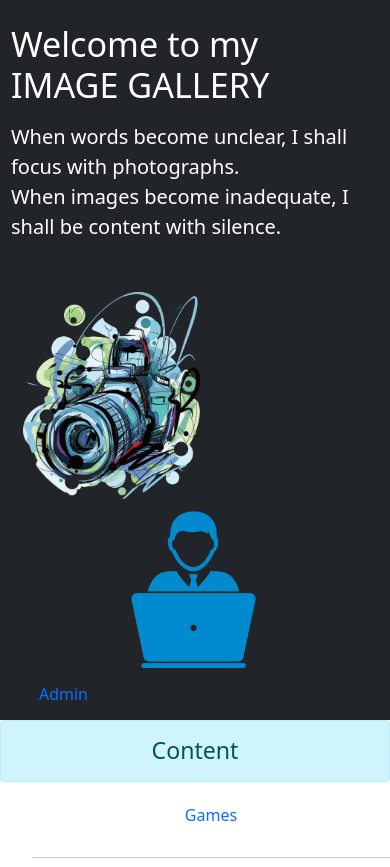
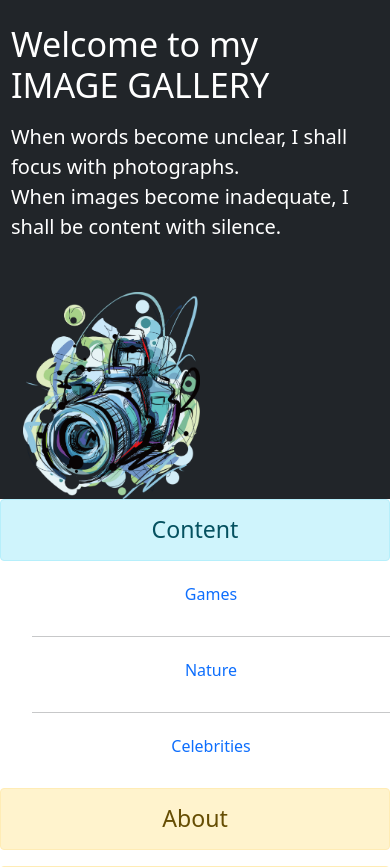
Before and after one commit to Hardikpac/ImageGallery, a Django app: page /about in a window 390 px wide. Shown: the top 867 px of the page. Run offline with Django 3.2, Linux system fonts and the light colour scheme; some libraries are stand-ins or nearby versions.

Commit message:
Promise last commit

```diff
--- a/ImgGallery/templates/about.html
+++ b/ImgGallery/templates/about.html
@@ -1,4 +1,5 @@
 {% extends 'index.html' %}
+{% block title %}About{% endblock %}
 {% block content %}
     <h3 class="text-center alert alert-warning">About</h3>
     <div class=' text-center alert alert-warning' style="padding-left:25%;padding-top:5%;padding-bottom:5%">
--- a/ImgGallery/templates/contact.html
+++ b/ImgGallery/templates/contact.html
@@ -1,4 +1,5 @@
 {% extends 'index.html' %}
+{% block title %}Contact{% endblock %}
 {%load static%}
 {% block content %}
     <h3 class="text-center alert alert-danger">Contact</h3>
--- a/ImgGallery/templates/disp.html
+++ b/ImgGallery/templates/disp.html
@@ -1,4 +1,5 @@
 {% extends 'index.html' %}
+{% block title %}Image Gallery{% endblock %}
 {% block content %}
     <h3 class="text-center alert alert-primary">{{gen}}</h3>
     {% if there == True %}
--- a/ImgGallery/templates/index.html
+++ b/ImgGallery/templates/index.html
@@ -14,7 +14,7 @@
       crossorigin="anonymous"
     />
 
-    <title>Image Gallery</title>
+    <title>{%block title%}Image Gallery{% endblock %}</title>
     <style>
         #linker:hover {background-color: yellow;color:black;}
         #admin-pass:hover{background-color:white;color-black;s}
@@ -30,16 +30,9 @@
                         <br>When images become inadequate, I shall be content with silence.</p>
                     </div>
                     <div class = "col-md-4 align-content-center" style="margin-top: 2.80%;">
-                        <div class='col-md-10'>
                             <img width='50%'  src="{% static 'images/camera.png' %}" alt="Image of logo">
-                        </div>
                     </div>
-                    <div class="col-md-1">
-                        <span href="">
-                            <img width="50%" src="{% static 'images/admn.png' %}" alt="Admin" style="margin-left:23%;">
-                            <a class="nav-link"  href="/admin"><h6>Admin</h6></a>
-                        </span>
-                    </div>
+
             </div>
         </div>
     </header>
```
